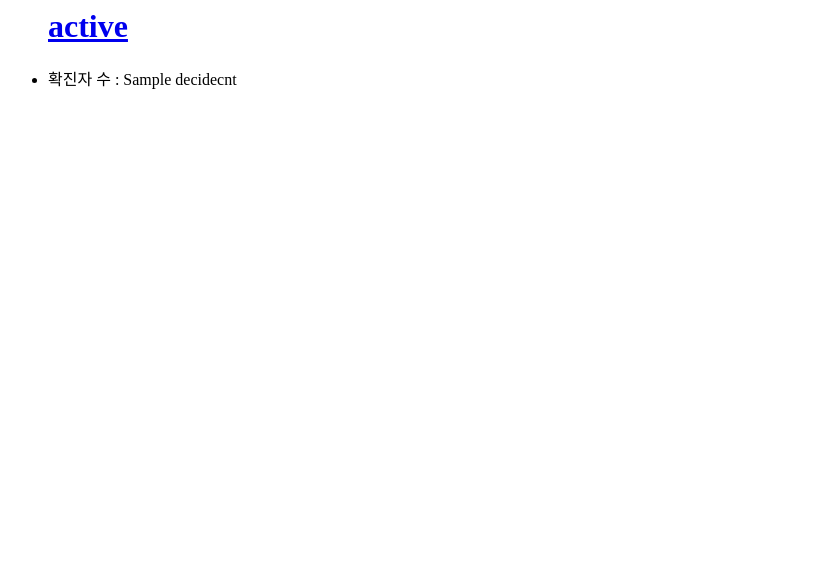
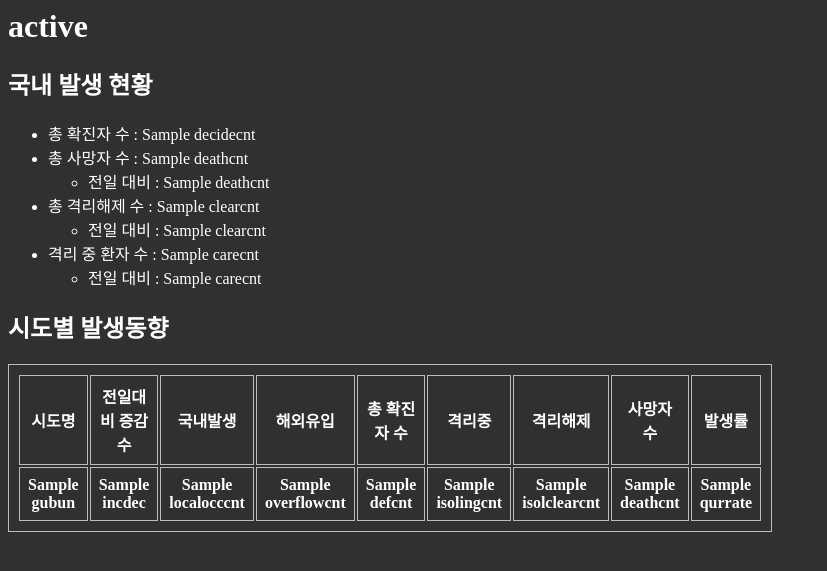
Before and after one commit to yunhyeeun/django-tutorial, a Django app: template coronareport/home/templates/home/index.html in a window 1280 px wide. Shown: the top 571 px of the page, without its empty margins (0-827 px from the left). Run offline with Django 3.2, Linux system fonts and the light colour scheme; the template is opened without the code that fills it: most values are stand-ins (such as "Sample title", 1, 10 or a date in 2020); lists and menus that the app fills with data are empty.

Commit message:
Merge overview & cities view

```diff
--- a/coronareport/coronareport/settings.py
+++ b/coronareport/coronareport/settings.py
@@ -80,7 +80,7 @@ DATABASES = {
         'NAME': 'coronareport',
         'USER': 'root',
         'PASSWORD': '',
-        'HOST': 'localhost',
+        'HOST': '127.0.0.1',
         'PORT': '3306',
     }
 }
--- /dev/null
+++ b/coronareport/home/static/home/style.css
@@ -0,0 +1,12 @@
+body {
+    background: #303030;
+    color: #ffffff
+}
+table {
+    width: 50%;
+}
+
+table, th, td {
+    padding: 0.5em;
+    border: 1px solid #bcbcbc;
+}
--- a/coronareport/home/templates/home/index.html
+++ b/coronareport/home/templates/home/index.html
@@ -1,10 +1,69 @@
-{% if latest_report_list %}
-    <ul>
-    {% for report in latest_report_list %}
-        <h1><a href="{% url 'local' report.seq %}">{{ report.statedt }}</a></h1>
-        <li>확진자 수 : {{ report.decidecnt }}</li>
-    {% endfor %}
-    </ul>
+{% load static %}
+
+<link rel="stylesheet" type="text/css" href="{% static 'home/style.css' %}">
+
+{% if overview_data %}
+    <h1>{{ overview_data.weekly_report_list.0.statedt }}</h1>
+    <div>
+        <h2>국내 발생 현황</h2>
+        <ul>
+        <li>총 확진자 수 : {{ overview_data.weekly_report_list.0.decidecnt }}</li>
+        <ul>
+            {% for city in overview_data.daily_city_list %}
+                {% if city.gubun == '합계' %}
+                <li>전일 대비 : {{ city.incdec }}</li>
+                <li>국내 발생 : {{ city.localocccnt }}</li>
+                <li>해외 유입 : {{ city.overflowcnt }}</li>
+                {% endif %}
+            {% endfor %}
+        </ul>
+        <li>총 사망자 수 : {{ overview_data.weekly_report_list.0.deathcnt }}</li>
+        <ul><li>전일 대비 : {{ overview_data.net_change.deathcnt }}</li></ul>
+        <li>총 격리해제 수 : {{ overview_data.weekly_report_list.0.clearcnt }}</li>
+        <ul><li>전일 대비 : {{ overview_data.net_change.clearcnt }}</li></ul>
+        <li>격리 중 환자 수 : {{ overview_data.weekly_report_list.0.carecnt }}</li>
+        <ul><li>전일 대비 : {{ overview_data.net_change.carecnt }}</li></ul>
+        {% comment %} <li>오늘 검사진행 수 : {{ weekly_report_list.0.examcnt }}</li> {% endcomment %}
+        {% comment %} <li>결과 음성 수 : {{ report.resultnegcnt }}</li> {% endcomment %}
+        {% comment %} <li>누적 검사 수 : {{ report.accexamcnt }}</li> {% endcomment %}
+        {% comment %} <li>누적 검사 완료 수 : {{ report.accexamcompcnt }}</li> {% endcomment %}
+        {% comment %} <li>누적 환진률 : {{ report.accdefrate }}</li>  {% endcomment %}
+        </ul>
+    </div>
+
+    <div>
+        <h2>시도별 발생동향</h2>
+        <table>
+            <thead>
+                <tr>
+                    <th>시도명</th>
+                    <th>전일대비 증감 수</th>
+                    <th>국내발생</th>
+                    <th>해외유입</th>
+                    <th>총 확진자 수</th>
+                    <th>격리중</th>
+                    <th>격리해제</th>
+                    <th>사망자 수</th>
+                    <th>발생률</th>
+                </tr>
+            </thead>
+            <tbody>
+                {% for city in overview_data.daily_city_list %}
+                    <tr>
+                        <th>{{ city.gubun }}</th>
+                        <th>{{ city.incdec }}</th>
+                        <th>{{ city.localocccnt }}</th>
+                        <th>{{ city.overflowcnt }}</th>
+                        <th>{{ city.defcnt }}</th>
+                        <th>{{ city.isolingcnt }}</th>
+                        <th>{{ city.isolclearcnt }}</th>
+                        <th>{{ city.deathcnt }}</th>
+                        <th>{{ city.qurrate }}</th>
+                    </tr>
+                {% endfor %}
+            </tbody>
+        </table>
+    </div>
 {% else %}
     <p>No reports are available.</p>
 {% endif %}
```
Also changed, not shown: coronareport/home/views.py (+14 -2 lines), mytutorial/asgi.py (deleted, +0 -16 lines), mytutorial/testcrawler.py (+10 -7 lines), mytutorial/__init__.py (deleted), mytutorial/db.sqlite3 (deleted).
